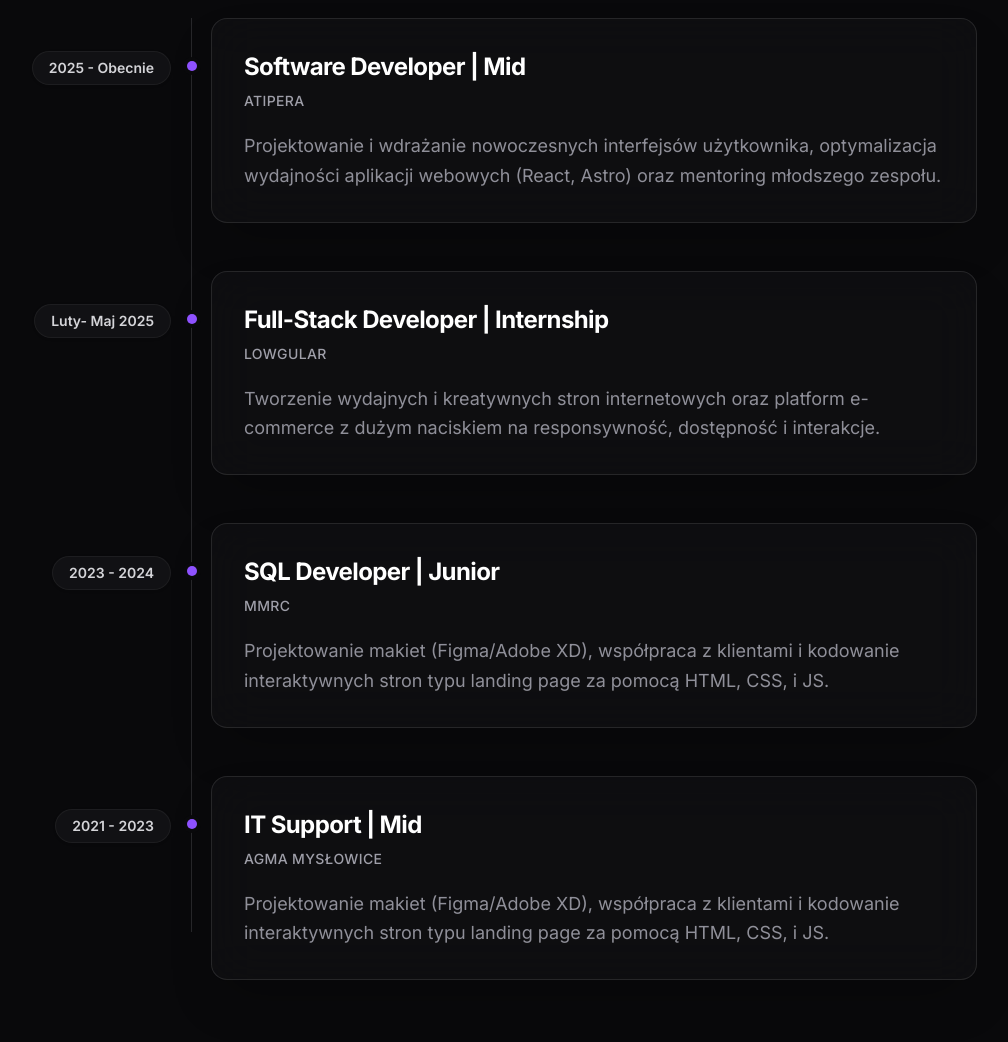
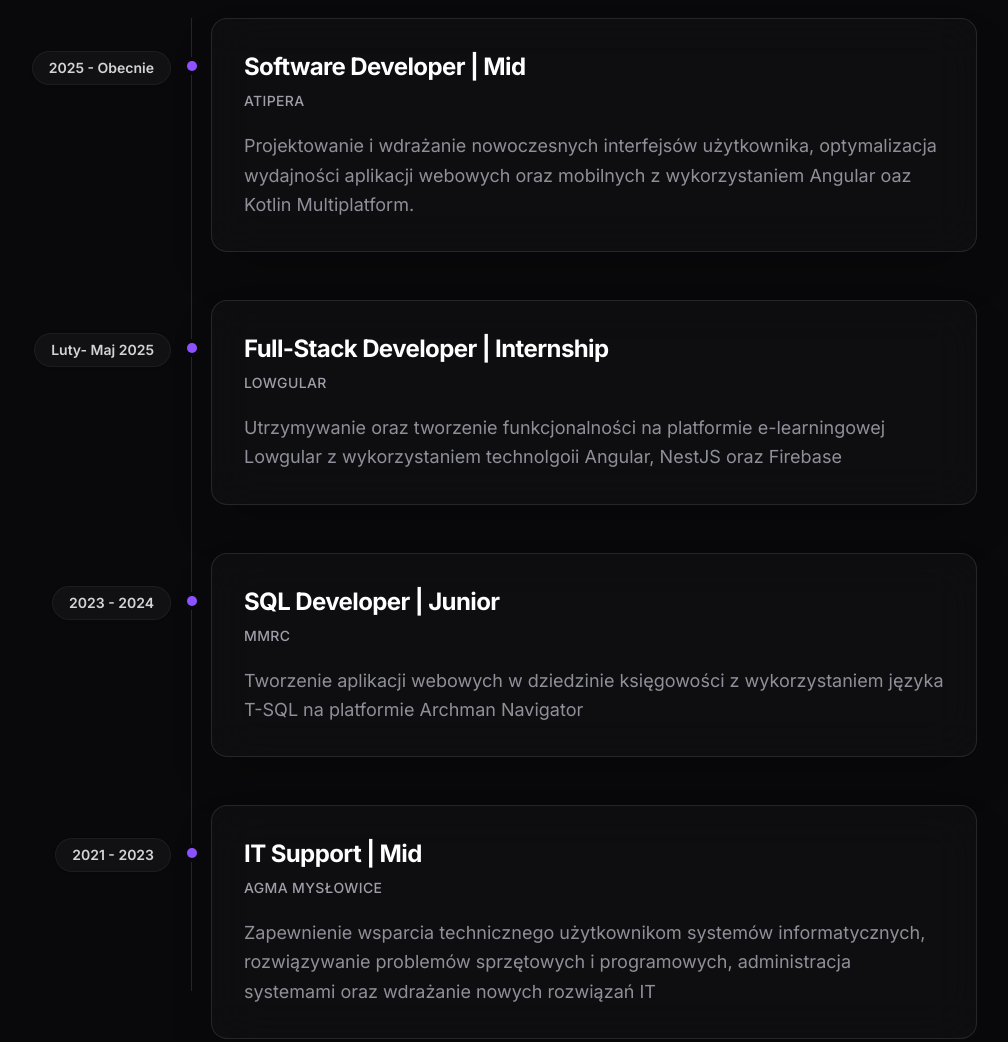
Before and after one commit to ShadowBlack77/portfolio, an Astro site: page / in a window 1280 px wide. Shown: the part 1920-2962 px from the top of the page, without its empty margins (191-1199 px from the left). Built offline with nearby package versions, Linux system fonts and the light colour scheme; Astro itself is replaced by a stand-in of ours; animation ran at ten frames a second.

Commit message:
Update experience section

```diff
--- a/src/components/Experience.astro
+++ b/src/components/Experience.astro
@@ -5,28 +5,28 @@ const experiences = [
     company: "Atipera",
     period: "2025 - Obecnie",
     description:
-      "Projektowanie i wdrażanie nowoczesnych interfejsów użytkownika, optymalizacja wydajności aplikacji webowych (React, Astro) oraz mentoring młodszego zespołu.",
+      "Projektowanie i wdrażanie nowoczesnych interfejsów użytkownika, optymalizacja wydajności aplikacji webowych oraz mobilnych z wykorzystaniem Angular oaz Kotlin Multiplatform.",
   },
   {
     role: "Full-Stack Developer | Internship",
     company: "Lowgular",
     period: "Luty- Maj 2025",
     description:
-      "Tworzenie wydajnych i kreatywnych stron internetowych oraz platform e-commerce z dużym naciskiem na responsywność, dostępność i interakcje.",
+      "Utrzymywanie oraz tworzenie funkcjonalności na platformie e-learningowej Lowgular z wykorzystaniem technolgoii Angular, NestJS oraz Firebase",
   },
   {
     role: "SQL Developer | Junior",
     company: "MMRC",
     period: "2023 - 2024",
     description:
-      "Projektowanie makiet (Figma/Adobe XD), współpraca z klientami i kodowanie interaktywnych stron typu landing page za pomocą HTML, CSS, i JS.",
+      "Tworzenie aplikacji webowych w dziedzinie księgowości z wykorzystaniem języka T-SQL na platformie Archman Navigator",
   },
   {
     role: "IT Support | Mid",
     company: "AGMA Mysłowice",
     period: "2021 - 2023",
     description:
-      "Projektowanie makiet (Figma/Adobe XD), współpraca z klientami i kodowanie interaktywnych stron typu landing page za pomocą HTML, CSS, i JS.",
+      "Zapewnienie wsparcia technicznego użytkownikom systemów informatycznych, rozwiązywanie problemów sprzętowych i programowych, administracja systemami oraz wdrażanie nowych rozwiązań IT",
   },
 ];
 ---
@@ -40,33 +40,27 @@ const experiences = [
   </div>
 
   <div class="relative ml-6 md:ml-0 md:space-y-12 space-y-8">
-
-    <!-- Mobile Line -->
-    <div class="md:hidden absolute top-0 bottom-0 left-[-1px] w-px bg-zinc-800 z-0"></div>
-
-    <!-- Desktop Line -->
-    <div class="hidden md:block absolute top-0 bottom-0 left-[270px] w-px bg-zinc-800 z-0"></div>
+    <div
+      class="md:hidden absolute top-0 bottom-0 left-[-1px] w-px bg-zinc-800 z-0"
+    >
+    </div>
+    <div
+      class="hidden md:block absolute top-0 bottom-0 left-[270px] w-px bg-zinc-800 z-0"
+    >
+    </div>
 
     {
       experiences.map((exp, index) => (
         <div class="relative pl-8 md:pl-0 exp-item opacity-0 transform translate-y-8 z-10">
-
-          <!-- Desktop Dot -->
           <div class="hidden md:block absolute left-[266px] top-[43px] w-2.5 h-2.5 rounded-full bg-violet-500 ring-4 ring-zinc-950 z-10" />
-
           <div class="flex flex-col md:flex-row gap-4 md:gap-10 items-start">
-
-            <!-- Date Column -->
             <div class="md:w-[250px] md:shrink-0 md:text-right md:pt-[33px] mb-2 md:mb-0">
               <span class="text-sm font-semibold text-zinc-300 bg-zinc-900/60 px-4 py-1.5 rounded-full border border-white/5 inline-block backdrop-blur-sm shadow-sm md:w-auto break-words max-w-full">
                 {exp.period}
               </span>
             </div>
 
-            <!-- Card Column -->
             <div class="md:flex-1 w-full glass-card p-6 md:p-8 relative group hover:-translate-y-1 transition-all duration-300">
-
-              <!-- Mobile Dot -->
               <div class="md:hidden absolute left-[-37px] top-8 w-2.5 h-2.5 rounded-full bg-violet-500 ring-4 ring-zinc-950 z-10" />
 
               <div class="absolute inset-0 bg-gradient-to-r from-violet-500/5 to-cyan-500/5 opacity-0 group-hover:opacity-100 transition-opacity rounded-2xl pointer-events-none" />
```
